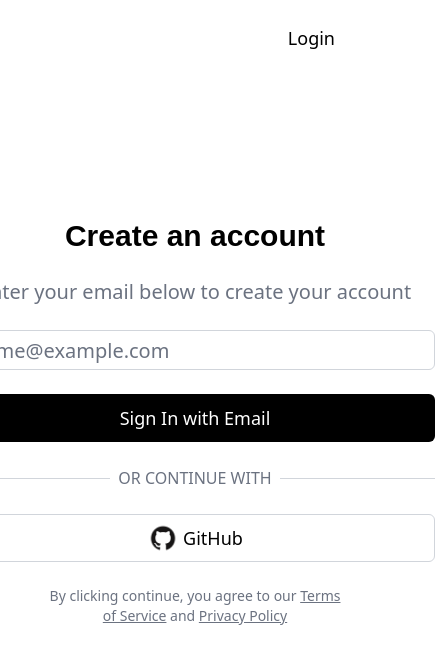
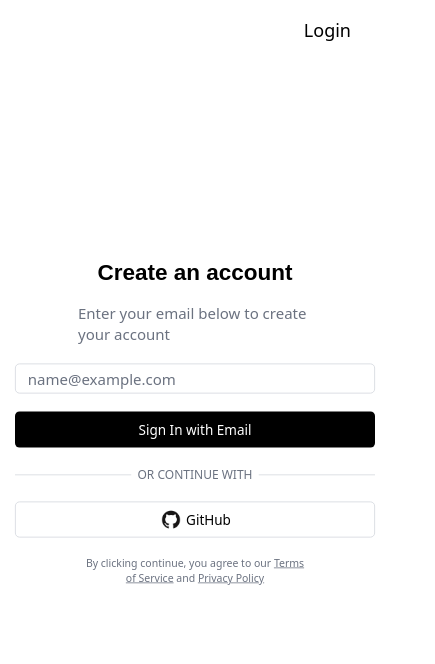
Before and after one commit to SyawaseWorks/Simple-Static-Webpage, a plain HTML site: page index.html in a window 390 px wide. Shown: the whole page, 435 px wide, since content can reach past the window. Drawn offline with nearby package versions, Linux system fonts and the light colour scheme.

Commit message:
Update index.html

```diff
--- a/index.html
+++ b/index.html
@@ -16,7 +16,7 @@
         font-family: Arial, serif;
     }
 
-    @media only screen and (max-width: 768px){
+    @media only screen and (max-width: 990px){
         #main{
             @apply justify-center;
         }
@@ -30,14 +30,22 @@
             @apply absolute top-0 right-0;
         }
         #signup{
-            @apply text-wrap;
+            @apply text-wrap my-8;
         }
-        #username,#signin,#jumptoGit{
+        #main-container{
             @apply max-w-full;
         }
     }
+    @media only screen and (max-width: 500px) {
+      #signup {
+        @apply origin-center w-full;
+        transform: scale(0.75);
+      }
+      #login{
+            @apply px-0 py-0;
+        }
     }
-
+}
     </style>
 </head>
 
@@ -53,7 +61,7 @@
             </div>
         </div>
 
-        <div class="relative flex flex-col items-center justify-center w-1/2" id="main-container">
+        <div class="relative flex flex-col items-center justify-center w-1/2 overflow-visible" id="main-container">
             <div class="absolute top-4 right-4" id="login">
                 <button id="login" class="text-lg px-4 py-2">Login</button>
             </div>
```
